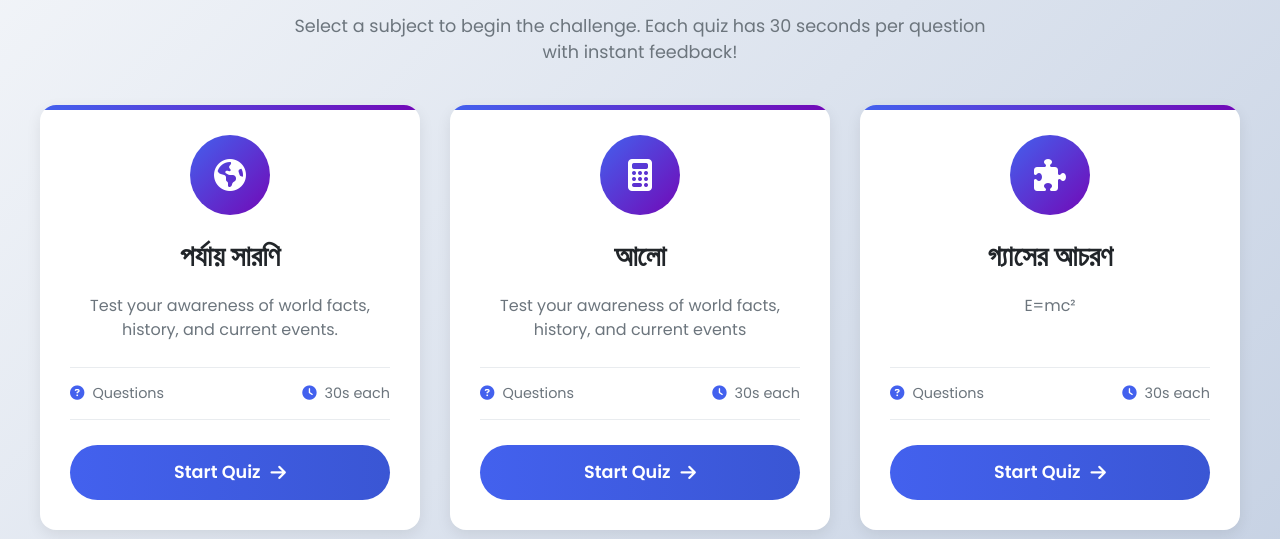
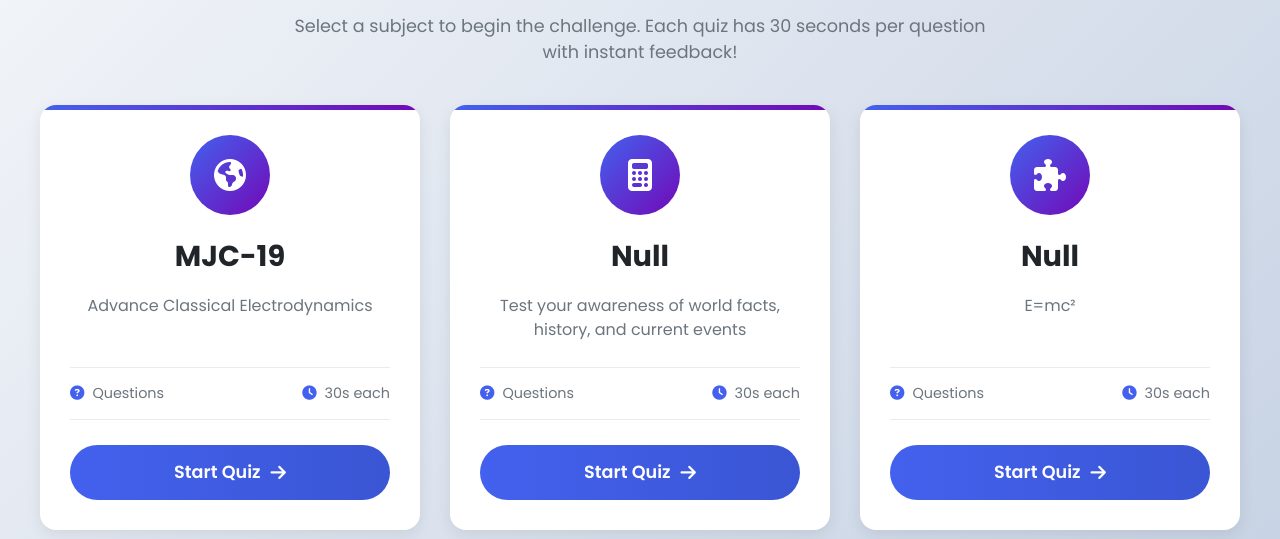
Before and after one commit to Rezu3/class10, a Flask app: page / in a window 1280 px wide. Shown: the part 202-741 px from the top of the page. Run offline with Flask 3, Linux system fonts and the light colour scheme.

Commit message:
Update index.html

```diff
--- a/templates/index.html
+++ b/templates/index.html
@@ -24,8 +24,8 @@
                     <div class="card-icon">
                         <i class="fas fa-globe-americas"></i>
                     </div>
-                    <h3>  পর্যায় সারণি </h3>
-                    <p>Test your awareness of world facts, history, and current events.</p>
+                    <h3>MJC-19</h3>
+                    <p>Advance Classical Electrodynamics</p>
                     <div class="card-stats">
                         <span><i class="fas fa-question-circle"></i>Questions</span>
                         <span><i class="fas fa-clock"></i> 30s each</span>
@@ -37,7 +37,7 @@
                     <div class="card-icon">
                         <i class="fas fa-calculator"></i>
                     </div>
-                    <h3>আলো </h3>
+                    <h3>Null</h3>
                     <p>Test your awareness of world facts, history, and current events</p>
                     <div class="card-stats">
                         <span><i class="fas fa-question-circle"></i>Questions</span>
@@ -50,7 +50,7 @@
                     <div class="card-icon">
                         <i class="fas fa-puzzle-piece"></i>
                     </div>
-                    <h3>গ্যাসের আচরণ</h3>
+                    <h3>Null</h3>
                     <p>E=mc²</p>
                     <div class="card-stats">
                         <span><i class="fas fa-question-circle"></i>Questions</span>
```
